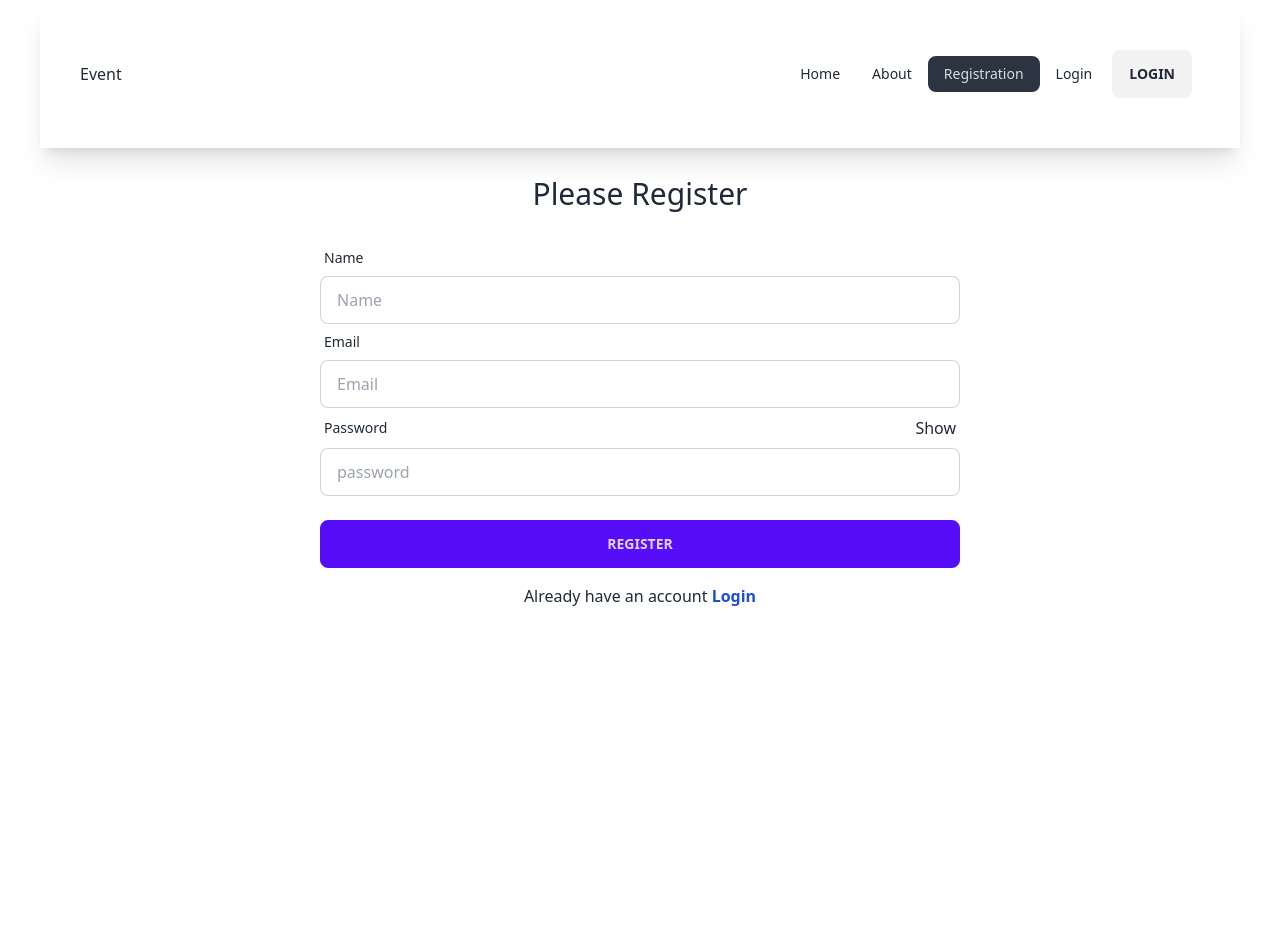
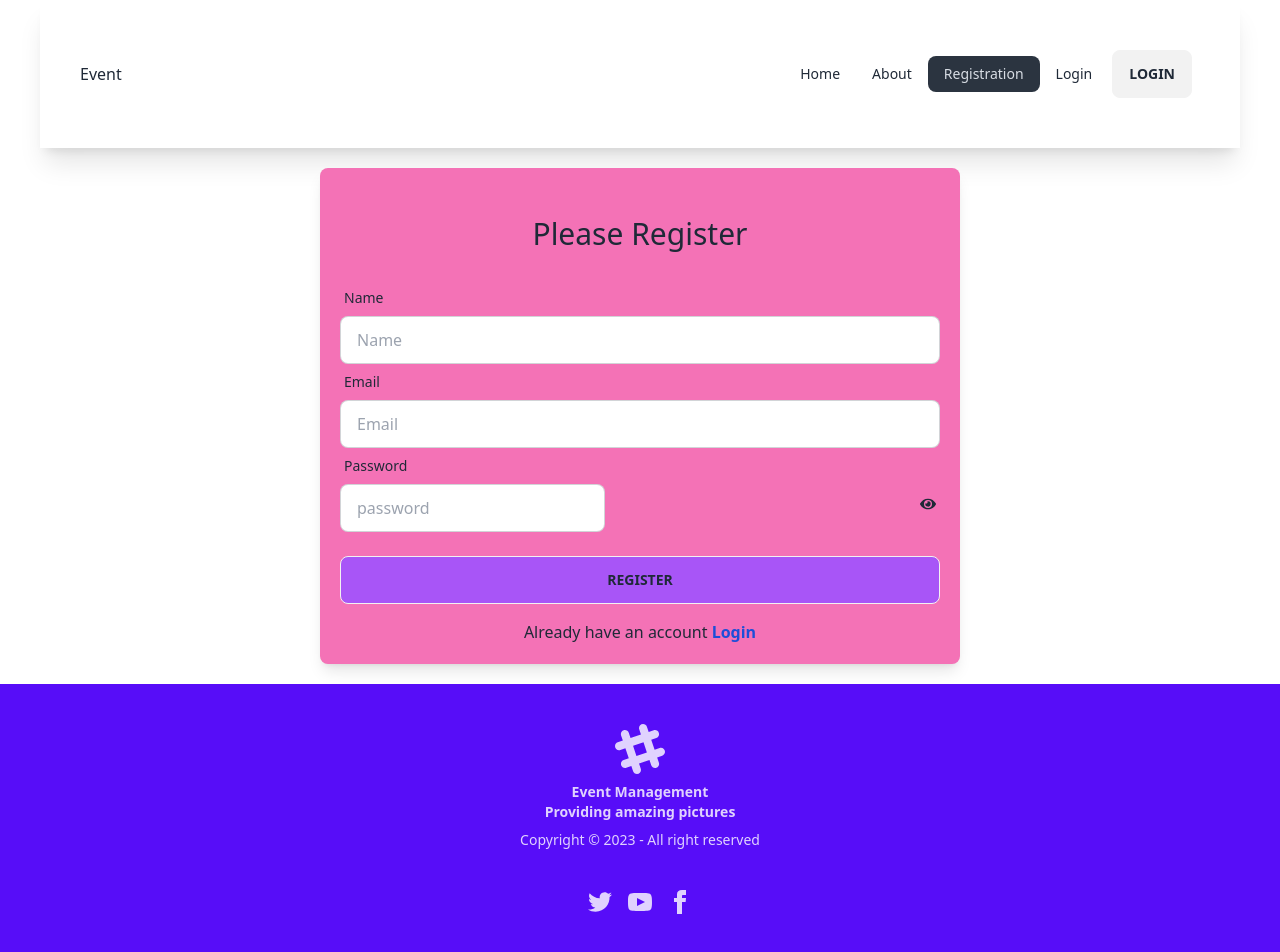
Before and after one commit to Zinath22/b8a9-event-management-Zinath22, a React (Vite) app: page /register in a window 1280 px wide. Before the commit the page ends 800 px from the top, so only its background shows below. Built offline with nearby package versions, Linux system fonts and the light colour scheme; no server answers.

Commit message:
footer added

```diff
--- a/src/Layouts/MainLayout.jsx
+++ b/src/Layouts/MainLayout.jsx
@@ -1,5 +1,6 @@
 import { Outlet } from "react-router-dom";
 import Navbar from "../Components/Header/Navbar/Navbar";
+import Footer from "../Pages/Footer/Footer";
 
 
 
@@ -9,6 +10,7 @@
         <Navbar></Navbar>
 
             <Outlet></Outlet>
+            <Footer></Footer>
         </div>
     );
 };
--- /dev/null
+++ b/src/Pages/Footer/Footer.jsx
@@ -0,0 +1,24 @@
+
+
+const Footer = () => {
+    return (
+        <footer className="footer footer-center p-10 bg-primary text-primary-content">
+        <aside>
+          <svg width="50" height="50" viewBox="0 0 24 24" xmlns="http://www.w3.org/2000/svg" fillRule="evenodd" clipRule="evenodd" className="inline-block fill-current"><path d="M22.672 15.226l-2.432.811.841 2.515c.33 1.019-.209 2.127-1.23 2.456-1.15.325-2.148-.321-2.463-1.226l-.84-2.518-5.013 1.677.84 2.517c.391 1.203-.434 2.542-1.831 2.542-.88 0-1.601-.564-1.86-1.314l-.842-2.516-2.431.809c-1.135.328-2.145-.317-2.463-1.229-.329-1.018.211-2.127 1.231-2.456l2.432-.809-1.621-4.823-2.432.808c-1.355.384-2.558-.59-2.558-1.839 0-.817.509-1.582 1.327-1.846l2.433-.809-.842-2.515c-.33-1.02.211-2.129 1.232-2.458 1.02-.329 2.13.209 2.461 1.229l.842 2.515 5.011-1.677-.839-2.517c-.403-1.238.484-2.553 1.843-2.553.819 0 1.585.509 1.85 1.326l.841 2.517 2.431-.81c1.02-.33 2.131.211 2.461 1.229.332 1.018-.21 2.126-1.23 2.456l-2.433.809 1.622 4.823 2.433-.809c1.242-.401 2.557.484 2.557 1.838 0 .819-.51 1.583-1.328 1.847m-8.992-6.428l-5.01 1.675 1.619 4.828 5.011-1.674-1.62-4.829z"></path></svg>
+          <p className="font-bold">
+            Event Management<br/>Providing amazing pictures
+          </p>
+          <p>Copyright © 2023 - All right reserved</p>
+        </aside>
+        <nav>
+          <div className="grid grid-flow-col gap-4">
+            <a><svg xmlns="http://www.w3.org/2000/svg" width="24" height="24" viewBox="0 0 24 24" className="fill-current"><path d="M24 4.557c-.883.392-1.832.656-2.828.775 1.017-.609 1.798-1.574 2.165-2.724-.951.564-2.005.974-3.127 1.195-.897-.957-2.178-1.555-3.594-1.555-3.179 0-5.515 2.966-4.797 6.045-4.091-.205-7.719-2.165-10.148-5.144-1.29 2.213-.669 5.108 1.523 6.574-.806-.026-1.566-.247-2.229-.616-.054 2.281 1.581 4.415 3.949 4.89-.693.188-1.452.232-2.224.084.626 1.956 2.444 3.379 4.6 3.419-2.07 1.623-4.678 2.348-7.29 2.04 2.179 1.397 4.768 2.212 7.548 2.212 9.142 0 14.307-7.721 13.995-14.646.962-.695 1.797-1.562 2.457-2.549z"></path></svg></a>
+            <a><svg xmlns="http://www.w3.org/2000/svg" width="24" height="24" viewBox="0 0 24 24" className="fill-current"><path d="M19.615 3.184c-3.604-.246-11.631-.245-15.23 0-3.897.266-4.356 2.62-4.385 8.816.029 6.185.484 8.549 4.385 8.816 3.6.245 11.626.246 15.23 0 3.897-.266 4.356-2.62 4.385-8.816-.029-6.185-.484-8.549-4.385-8.816zm-10.615 12.816v-8l8 3.993-8 4.007z"></path></svg></a>
+            <a><svg xmlns="http://www.w3.org/2000/svg" width="24" height="24" viewBox="0 0 24 24" className="fill-current"><path d="M9 8h-3v4h3v12h5v-12h3.642l.358-4h-4v-1.667c0-.955.192-1.333 1.115-1.333h2.885v-5h-3.808c-3.596 0-5.192 1.583-5.192 4.615v3.385z"></path></svg></a>
+          </div>
+        </nav>
+      </footer>
+    );
+};
+
+export default Footer;
--- a/src/Pages/Login/Login.jsx
+++ b/src/Pages/Login/Login.jsx
@@ -1,12 +1,17 @@
 import { FaGithub, FaGoogle } from 'react-icons/fa';
-import { useContext, useState } from "react";
-import { Link, useNavigate} from "react-router-dom";
+import { useContext, useRef, useState } from "react";
+import { Link} from "react-router-dom";
 import { AuthContext } from "../../Providers/AuthProvider";
 import { GoogleAuthProvider, getAuth, signInWithPopup } from 'firebase/auth';
 import app from '../../Firebase/firebase.config';
 // import { getAuth } from 'firebase/auth';
 
 const Login = () => {
+    const [loginError,  setLoginError] = useState('');
+    const [success, setSuccess] = useState('');
+    const emailRef = useRef(null);
+    const passwordRef =  useRef(null);
+
     const [user, setUser] = useState();
 
     const auth = getAuth(app)
@@ -22,7 +27,7 @@
        })
     }
     const {signIn }= useContext(AuthContext)
- const navigate = useNavigate()
+//  const navigate = useNavigate()
     const handleLogin = e =>{
         e.preventDefault();
         console.log(e.currentTarget);
@@ -36,14 +41,17 @@
         signIn(email,password)
         .then(result =>{
             console.log(result.user)
+            setSuccess('User Log in Successfully')
         })
 
         // navigate
-        navigate(location?.state ? location.state : '/')
+        // navigate(location?.state ? location.state : '/')
 
         .catch(error=>{
             console.error(error);
+            setLoginError(error.message);
         })
+
 
     }
 
@@ -60,13 +68,19 @@
 <label className="label">
 <span className="label-text">Email</span>
 </label>
-<input type="email" name="email" placeholder="Email" className="input input-bordered " required />
+<input type="email"
+ref={emailRef}
+name="email"
+ placeholder="Email" className="input input-bordered " required />
 </div>
 <div className="form-control">
 <label className="label">
 <span className="label-text">Password</span>
 </label>
-<input type="password" name="password" placeholder="password" className="input input-bordered" required />
+<input
+type="password"
+ref={passwordRef}
+ name="password" placeholder="password" className="input input-bordered" required />
 
 </div>
 <div className="form-control mt-6">
@@ -78,6 +92,15 @@
  }
 
 </form>
+
+{
+                    loginError && <p className="text-red-700 text-center">{loginError}</p>
+                }
+
+{
+  success && <p className="text-green-400 text-3xl text-center">{success}</p>
+}
+
 <p className="text-center mt-4">Do not have an account <Link className="text-blue-700 font-bold" to="/register">Register</Link> </p>
 </div>
 <div className="py-7 w-3/2 mr-5 ">
--- a/src/Pages/Register/Register.jsx
+++ b/src/Pages/Register/Register.jsx
@@ -1,6 +1,7 @@
 import { useContext, useState } from "react";
 import { Link } from "react-router-dom";
 import { AuthContext } from "../../Providers/AuthProvider";
+import { FaEye, FaEyeSlash } from 'react-icons/fa';
 // import swal from "sweetalert";
 // import {  toast } from 'react-toastify';
 // import swal from 'sweetalert';
@@ -51,11 +52,11 @@
 
     return (
         <div>
- <div>
+ <div className="shadow-lg md:w-3/4 lg:w-1/2 mx-auto mt-5 py-5 mb-5 rounded-lg px-5 bg-pink-400">
 
 <h2 className="text-3xl my-7 text-center ">Please Register</h2>
 
-<form onSubmit={handleRegister} className="md:w-3/4 lg:w-1/2 mx-auto" >
+<form onSubmit={handleRegister} className="" >
 <div className="form-control">
 <label className="label">
 <span className="label-text">Name</span>
@@ -69,19 +70,30 @@
 </label>
 <input type="email" name="email" placeholder="Email" className="input input-bordered" required />
 </div>
-<div className="form-control">
+<div className="form-control  ">
 <label className="label">
 <span className="label-text">Password</span>
-<span onClick={()=> setShowPassword(!showPassword)}>Show</span>
+
+
+
 </label>
-<input type={showPassword ? "text" : "password"}
+
+<div className="w-full  mx-auto relative ">
+<input  type={showPassword ? "text" : "password"}
 name="password"
-placeholder="password" className="input input-bordered" required />
+placeholder="password" className="input input-bordered   " required />
 
+<span className="absolute top-3 right-1" onClick={()=> setShowPassword(!showPassword)}>
+  {
+
+   showPassword ? <FaEyeSlash> </FaEyeSlash> : <FaEye></FaEye>
+  }
+</span>
+</div>
 
 </div>
 <div className="form-control mt-6">
-<button className="btn btn-primary">Register</button>
+<button className="btn  bg-purple-500">Register</button>
 </div>
 </form>
 
```
